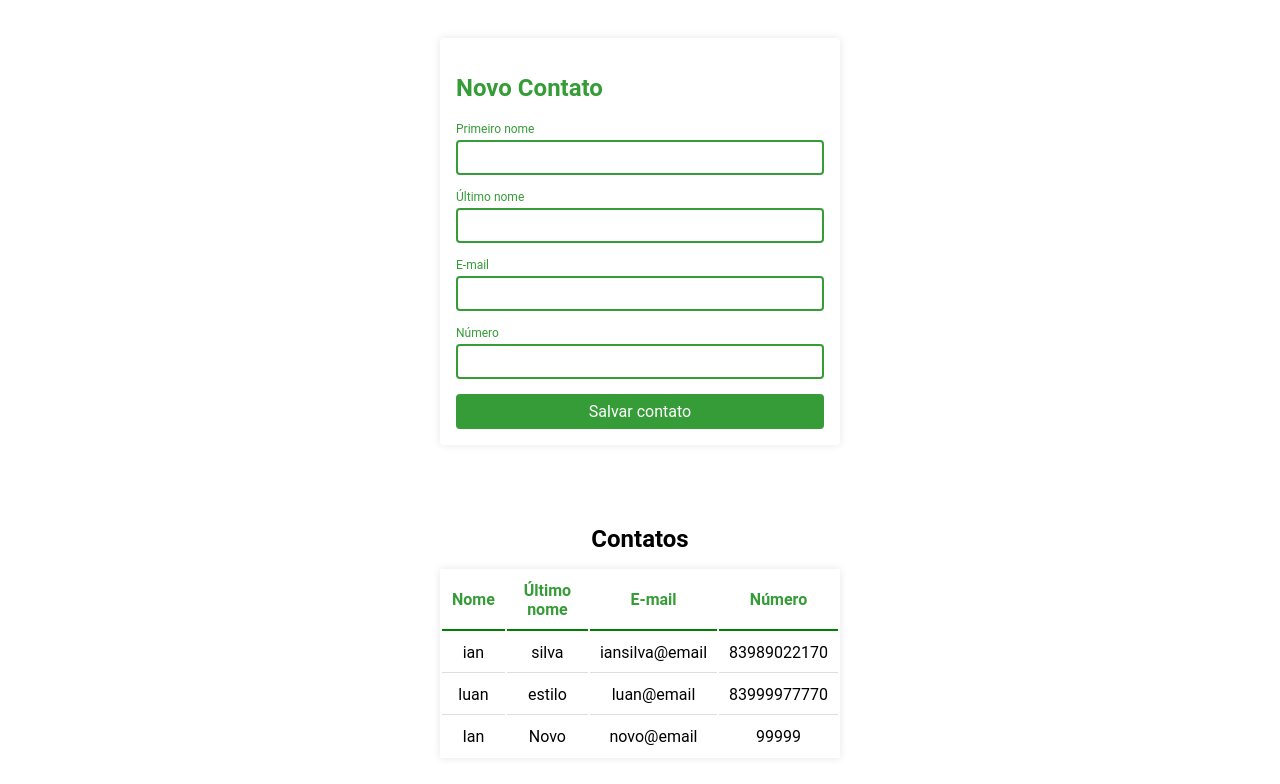
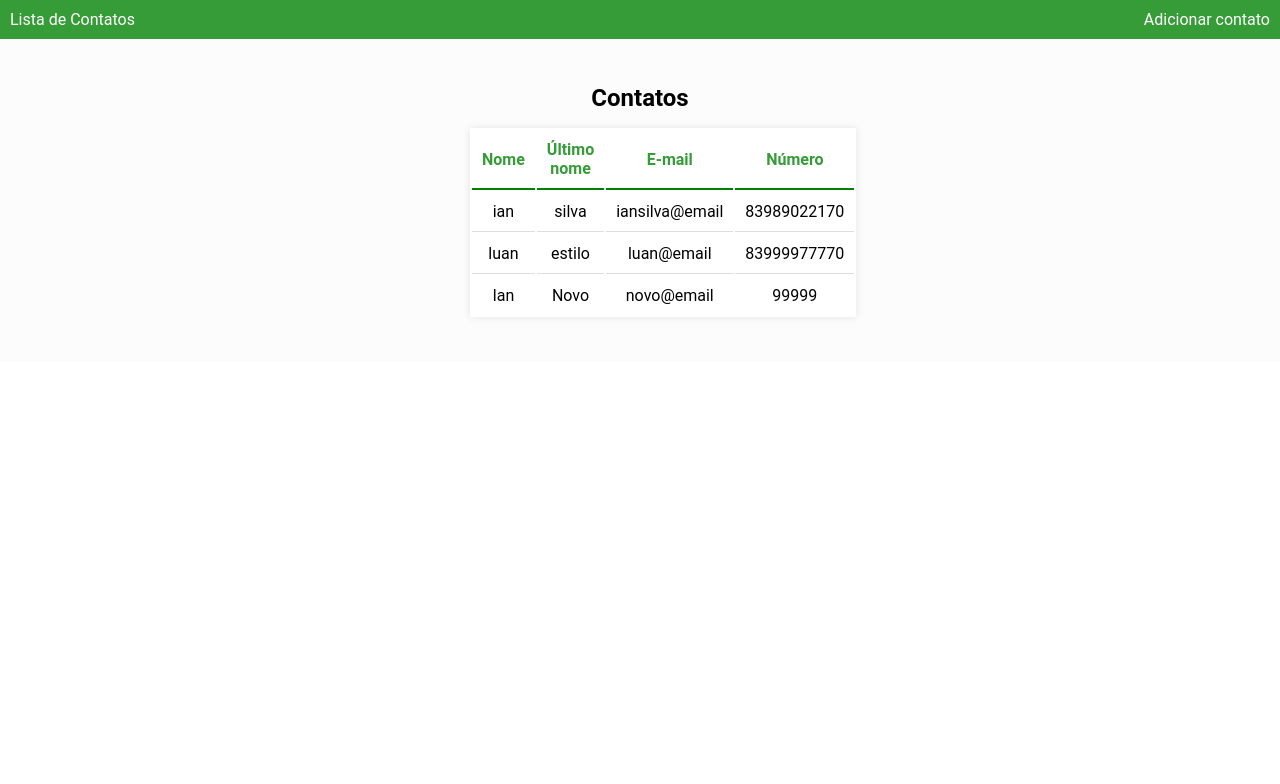
Before and after one commit to ianmichaelxp/sgc-client-angular-node, an Angular app: page /lista-contatos in a window 1280 px wide. Shown: the top 784 px of the page. Built offline with nearby package versions, Linux system fonts and the light colour scheme; data requests are answered from the project's data file.

Commit message:
configuração de rotas

```diff
--- a/src/app/app.component.html
+++ b/src/app/app.component.html
@@ -1,2 +1,7 @@
-<app-novo-contato></app-novo-contato>
-<app-lista-contatos></app-lista-contatos>
+<header>
+  <a routerLink="lista-contatos">Lista de Contatos</a>
+  <a routerLink="novo-contato" routerLinkActive="ativo">Adicionar contato</a>
+</header>
+<main>
+  <router-outlet></router-outlet>
+</main>
--- a/src/app/app.component.scss
+++ b/src/app/app.component.scss
@@ -0,0 +1,21 @@
+header {
+  background-color: var(--primary);
+  padding: 10px;
+  color: white;
+  display: flex;
+  justify-content: space-between;
+
+  a {
+    color: inherit;
+    text-decoration: none;
+  }
+
+  .ativo {
+    display: none;
+  }
+}
+
+main {
+  background-color: #fcfcfc;
+  padding: var(--padding);
+}
--- a/src/app/app.module.ts
+++ b/src/app/app.module.ts
@@ -6,6 +6,7 @@ import { NovoContatoComponent } from './novo-contato/novo-contato.component';
 import { FormsModule } from '@angular/forms';
 import { ListaContatosComponent } from './lista-contatos/lista-contatos.component';
 import { HttpClientModule } from '@angular/common/http';
+import { AppRoutingModule } from './app-routing.module';
 
 @NgModule({
   declarations: [
@@ -16,7 +17,8 @@ import { HttpClientModule } from '@angular/common/http';
   imports: [
     BrowserModule,
     FormsModule,
-    HttpClientModule
+    HttpClientModule,
+    AppRoutingModule
   ],
   providers: [],
   bootstrap: [AppComponent]
--- a/src/app/novo-contato/novo-contato.component.ts
+++ b/src/app/novo-contato/novo-contato.component.ts
@@ -1,6 +1,7 @@
 import { Contato } from './../models/contato.model';
 import { ContatoService } from './../services/contato.service';
 import { Component, EventEmitter, Output } from '@angular/core';
+import { Router } from '@angular/router';
 
 @Component({
   selector: 'app-novo-contato',
@@ -15,7 +16,7 @@ export class NovoContatoComponent {
   email: string;
   telefone: string;
 
-  constructor(private contatoService: ContatoService){};
+  constructor(private contatoService: ContatoService, private router: Router){};
 
   salvar(){
     console.log('novo');
@@ -23,6 +24,7 @@ export class NovoContatoComponent {
     this.contatoService.cadastrar(contato).subscribe(res => {
       console.log(res);
       this.limparCampos();
+      this.router.navigateByUrl('lista-contatos');
     }, error => console.error(error));
 
   }
--- a/src/styles.scss
+++ b/src/styles.scss
@@ -4,6 +4,16 @@
   --padding: 15px;
   --cinza : #405040;
   --cinza-claro: #dedede;
+}
+
+*{
+  box-sizing: border-box;
+  margin: 0;
+  padding: 0;
+}
+
+a{
+  color: inherit;
 }
 
 * {
```
Also changed, not shown: src/app/app-routing.module.ts (added, +17 -0 lines), 1 other file (tests, documents, lock files or other folders).
